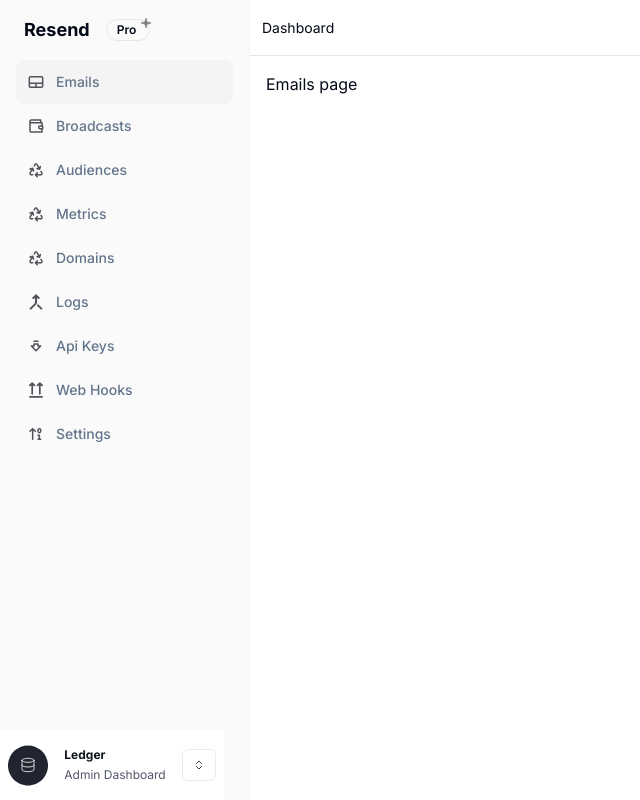
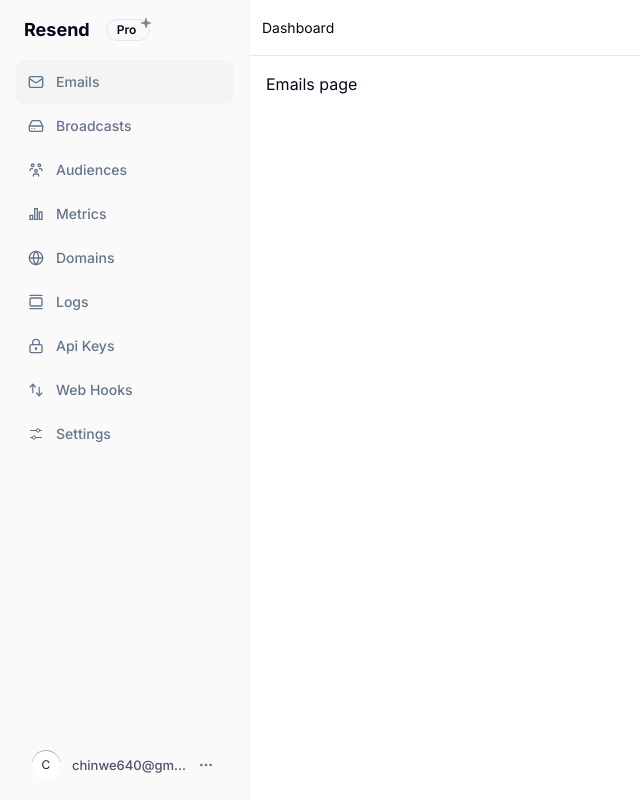
Before and after one commit to wendy640/resend_clone, a Next.js app: page /dashboard/emails in a window 1280 px wide. Shown: the whole page, without its empty margins (0-640 px from the left). Built offline with nearby package versions, Linux system fonts and the light colour scheme.

Commit message:
sidebar-icons

```diff
--- a/package.json
+++ b/package.json
@@ -19,8 +19,10 @@
     "geist": "^1.3.0",
     "lucide-react": "^0.399.0",
     "next": "14.2.4",
+    "next-themes": "^0.3.0",
     "react": "^18",
     "react-dom": "^18",
+    "react-icons": "^5.2.1",
     "tailwind-merge": "^2.3.0",
     "tailwindcss-animate": "^1.0.7"
   },
--- a/src/app/globals.css
+++ b/src/app/globals.css
@@ -74,3 +74,11 @@
       @apply bg-background text-foreground;
     }
   }
+  @layer utilities {
+  .shadow-light-top-right {
+    box-shadow:  -0px -1px 0px rgba(0, 0, 0, 0.3);
+  }
+  .shadow-dark-top-right {
+    box-shadow:  -0px -1px 0px rgba(255, 255, 255, 0.3);
+  }
+}
--- a/src/app/layout.tsx
+++ b/src/app/layout.tsx
@@ -4,12 +4,13 @@
 import { Sidebar } from "@/components/Sidebar";
 import {Header} from "@/components/Header";
 import { GeistSans } from "geist/font/sans";
+import { ThemeProvider } from "@/components/ThemeProvider";
 
 const inter = Inter({ subsets: ["latin"] });
 
 export const metadata: Metadata = {
-	title: "Wallet App",
-	description: "creating a ledger wallet account",
+	title: "Resend Clone",
+	description: "recreating the website Resend",
 };
 
 export default function RootLayout({
@@ -18,13 +19,20 @@
 	children: React.ReactNode;
 }>) {
 	return (
-		<html lang="en">
+		<html lang="en" suppressHydrationWarning>
 			<body className={`${inter.className} flex  items-start justify-between`}>
-				<Sidebar  />
-				<main className="grid w-full h-full ">
-					<Header />
-					{children}
-				</main>
+				<ThemeProvider
+					attribute="class"
+					defaultTheme="system"
+					enableSystem
+					disableTransitionOnChange
+				>
+					<Sidebar />
+					<main className="grid w-full h-full ">
+						<Header />
+						{children}
+					</main>
+				</ThemeProvider>
 			</body>
 		</html>
 	);
--- a/src/components/Sidebar.tsx
+++ b/src/components/Sidebar.tsx
@@ -1,10 +1,26 @@
 "use client";
-import React from "react";
+import React, { useState } from "react";
 import Link from "next/link";
+import { TbUsersGroup } from "react-icons/tb";
+import { GalleryVertical, Globe, HardDrive, LockKeyhole, Mail, Moon, Sun } from "lucide-react";
+import { useTheme } from "next-themes";
+
+import { Button } from "@/components/ui/button";
+
 import Image from "next/image";
 import { usePathname } from "next/navigation";
 import profile from "../images/Avatar.png";
-import { ChevronsUpDown, Plus } from "lucide-react";
+import {
+	ChevronsUpDown,
+	CircleUser,
+	Ellipsis,
+	House,
+	Link2,
+	ListChecks,
+	LogOut,
+	Plus,
+	SunMoon,
+} from "lucide-react";
 import DashboardIcon from "../images/dashboard.svg";
 import JournalIcon from "../images/journal.svg";
 import ArrowIcon from "../images/arrow.svg";
@@ -25,18 +41,22 @@
 } from "@/components/ui/dropdown-menu";
 import { ComboboxDemo } from "./Combobox";
 import { Badge } from "./ui/badge";
+import { RiBarChart2Line } from "react-icons/ri";
+import { HiMiniArrowsUpDown } from "react-icons/hi2";
+import { VscSettings } from "react-icons/vsc";
 
 export function Sidebar() {
+	const [loginEmail, setLoginEmail] = useState("chinwe640@gmail.com");
 	const pathname = usePathname();
-
-	const isActive = (path:string) => pathname === path;
-
+  const getInitial = (email: string) => email.charAt(0).toUpperCase();
+	const isActive = (path: string) => pathname === path;
+	const truncateEmail = (email: string) => {
+		return email.length > 12 ? email.substring(0, 12) + "..." : email;
+	};
+const { setTheme, theme } = useTheme();
 	return (
-		<div
-			className="hidden md:grid md:grid-cols-[220px_1fr] lg:grid-cols-[250px_1fr] min-h-screen"
-			style={{ backgroundColor: "#FAFAFA" }}
-		>
-			<div className="border-r" style={{ borderColor: "#F4F4F5" }}>
+		<div className="hidden md:grid md:grid-cols-[220px_1fr] lg:grid-cols-[250px_1fr] min-h-screen bg-bg-subtle dark:bg-slate-950">
+			<div className="border-r border-gray-100-custom dark:border-gray-700">
 				<div className="flex h-full max-h-screen flex-col">
 					<div className="flex h-14 items-center px-2 lg:h-[60px] lg:px-6 gap-3">
 						<div className="text-lg font-bold flex items-center justify-center gap-4">
@@ -62,11 +82,7 @@
 									isActive("/dashboard/emails") ? " bg-[#F4F4F5]" : ""
 								}`}
 							>
-								<Image
-									src={DashboardIcon}
-									alt="dashboard"
-									className="h-4 w-4"
-								/>
+								<Mail className="h-4 w-4" />
 								Emails
 							</Link>
 							<Link
@@ -75,7 +91,7 @@
 									isActive("/dashboard/wallet") ? " bg-[#F4F4F5]" : ""
 								}`}
 							>
-								<Image src={WalletIcon} alt="wallet" className="h-4 w-4" />
+								<HardDrive className="h-4 w-4" />
 								Broadcasts
 							</Link>
 							<Link
@@ -84,11 +100,7 @@
 									isActive("/dashboard/audiences") ? " bg-[#F4F4F5]" : ""
 								}`}
 							>
-								<Image
-									src={TransactionIcon}
-									alt="transaction"
-									className="h-4 w-4"
-								/>
+								<TbUsersGroup className="h-4 w-4" />
 								Audiences
 							</Link>
 							<Link
@@ -97,11 +109,7 @@
 									isActive("/dashboard/metrics") ? " bg-[#F4F4F5]" : ""
 								}`}
 							>
-								<Image
-									src={TransactionIcon}
-									alt="transaction"
-									className="h-4 w-4"
-								/>
+								<RiBarChart2Line className="h-4 w-4" />
 								Metrics
 							</Link>
 							<Link
@@ -110,11 +118,7 @@
 									isActive("/dashboard/domains") ? " bg-[#F4F4F5]" : ""
 								}`}
 							>
-								<Image
-									src={TransactionIcon}
-									alt="transaction"
-									className="h-4 w-4"
-								/>
+								<Globe className="h-4 w-4" />
 								Domains
 							</Link>
 							<Link
@@ -123,7 +127,7 @@
 									isActive("/dashboard/logs") ? " bg-[#F4F4F5]" : ""
 								}`}
 							>
-								<Image src={MergeIcon} alt="reversals" className="h-4 w-4" />
+								<GalleryVertical className="h-4 w-4" />
 								Logs
 							</Link>
 							<Link
@@ -132,11 +136,7 @@
 									isActive("/dashboard/api-keys") ? " bg-[#F4F4F5]" : ""
 								}`}
 							>
-								<Image
-									src={DownArrowIcon}
-									alt="wallet funding"
-									className="h-4 w-4"
-								/>
+								<LockKeyhole className="h-4 w-4" />
 								Api Keys
 							</Link>
 							<Link
@@ -145,11 +145,7 @@
 									isActive("/dashboard/webhooks") ? " bg-[#F4F4F5]" : ""
 								}`}
 							>
-								<Image
-									src={ArrowIcon}
-									alt="outflow transfer"
-									className="h-4 w-4"
-								/>
+								<HiMiniArrowsUpDown className="h-4 w-4" />
 								Web Hooks
 							</Link>
 							<Link
@@ -158,34 +154,63 @@
 									isActive("/dashboard/settings") ? " bg-[#F4F4F5]" : ""
 								}`}
 							>
-								<Image
-									src={JournalIcon}
-									alt="journal entries"
-									className="h-4 w-4"
-								/>
+								<VscSettings className="h-4 w-4" />
 								Settings
 							</Link>
 						</nav>
 					</div>
-					<div className="mt-auto lg:w-[224px] md:w-[224px] w-[224px] h-[70px] px-2 py-1.5 flex items-center justify-between border-t-0 border-b-0 bg-white">
-						<div className="icon relative flex items-center justify-center">
-							<Image src={apexIcon} alt="icon" className="w-full h-full" />
-							<Image
-								src={databaseIcon}
-								alt="icon"
-								className="absolute w-5 h-4"
-							/>
-						</div>
-						<div className="text flex flex-col leading-[20px]">
-							<p className="ledger-text lg:text-[12px] md:text-[8px] text-[px] font-bold text-[#0E121B]">
-								Ledger
+					<div className="mt-auto lg:w-[224px] md:w-[224px] w-[224px] h-[70px] px-2 py-1.5 flex items-center justify-between">
+						<div className="flex h-14 items-center px-4 lg:h-[60px] lg:px-6 gap-3">
+							<div className="avatar flex items-center justify-center rounded-full bg-white dark:bg-gray-700 text-gray-800 dark:text-gray-200 h-7 w-7 relative shadow-light-top-right dark:shadow-dark-top-right">
+								<p className="text-[12px]">{getInitial(loginEmail)}</p>
+							</div>
+							<p className="lg:text-[13px] md:text-[13px] font-medium text-sm text-gray-600 dark:text-gray-200">
+								{truncateEmail(loginEmail)}
 							</p>
-							<p className="admin-text lg:text-[12px] md:text-[8px] text-[6px] text-[#525866]">
-								Admin Dashboard
-							</p>
-						</div>
-						<div className="combo">
-							<ComboboxDemo />
+							<div>
+								<DropdownMenu>
+									<DropdownMenuTrigger asChild>
+										<Ellipsis className="text-gray-500 w-4 h-4" />
+									</DropdownMenuTrigger>
+
+									<DropdownMenuContent align="end">
+										<DropdownMenuItem
+											onClick={() =>
+												setTheme(theme === "light" ? "dark" : "light")
+											}
+										>
+											<div className="flex gap-2">
+												{theme === "light" ? <Moon /> : <Sun />}
+												<div>Toggle Theme</div>
+											</div>
+										</DropdownMenuItem>
+										<DropdownMenuItem>
+											<div className="flex gap-2">
+												<ListChecks />
+												<div>Onboarding</div>
+											</div>
+										</DropdownMenuItem>
+										<DropdownMenuItem>
+											<div className="flex gap-2">
+												<Link2 />
+												<div>Home page</div>
+											</div>
+										</DropdownMenuItem>
+										<DropdownMenuItem>
+											<div className="flex gap-2">
+												<CircleUser />
+												<div>Profile</div>
+											</div>
+										</DropdownMenuItem>
+										<DropdownMenuItem>
+											<div className="flex gap-2">
+												<LogOut />
+												<div>Logout</div>
+											</div>
+										</DropdownMenuItem>
+									</DropdownMenuContent>
+								</DropdownMenu>
+							</div>
 						</div>
 					</div>
 				</div>
--- /dev/null
+++ b/src/components/ThemeProvider.tsx
@@ -0,0 +1,9 @@
+"use client";
+
+import * as React from "react";
+import { ThemeProvider as NextThemesProvider } from "next-themes";
+import { type ThemeProviderProps } from "next-themes/dist/types";
+
+export function ThemeProvider({ children, ...props }: ThemeProviderProps) {
+	return <NextThemesProvider {...props}>{children}</NextThemesProvider>;
+}
--- a/tailwind.config.ts
+++ b/tailwind.config.ts
@@ -8,7 +8,6 @@
 		"./app/**/*.{ts,tsx}",
 		"./src/**/*.{ts,tsx}",
 	],
-	prefix: "",
 	theme: {
 		container: {
 			center: true,
@@ -83,6 +82,6 @@
 		},
 	},
 	plugins: [require("tailwindcss-animate")],
-} satisfies Config;
+};
 
 export default config;
```
Also changed, not shown: 1 other file (tests, documents, lock files or other folders).
